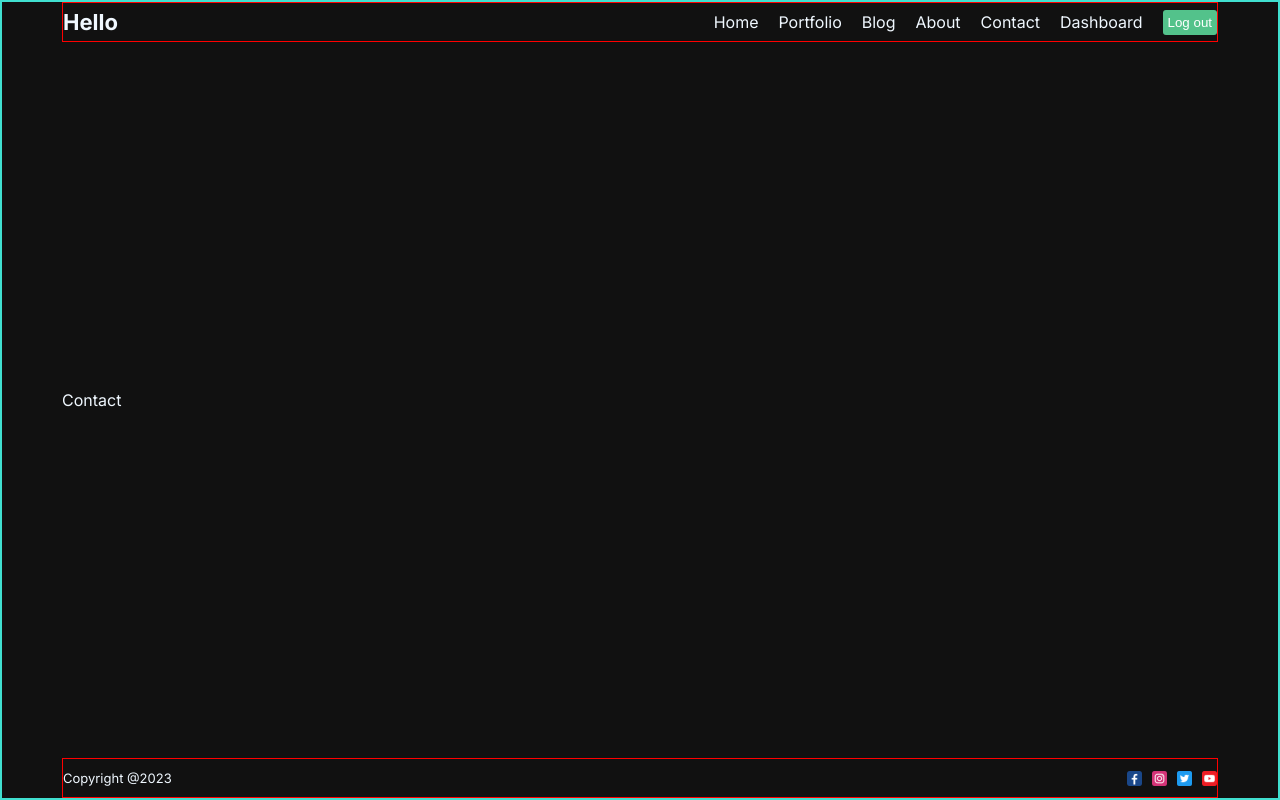
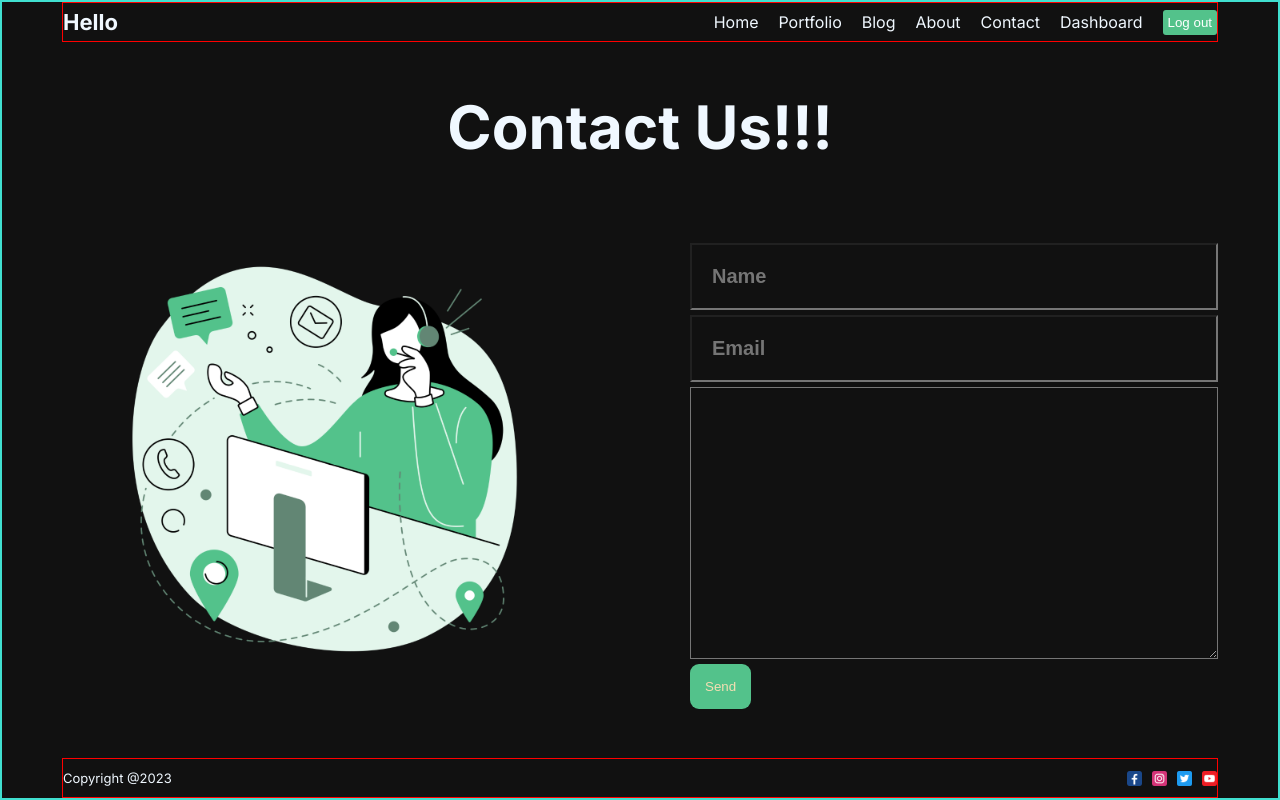
Before and after one commit to ibnbakare/MyBlog, a Next.js app: page /contact in a window 1280 px wide. Built offline with nearby package versions, Linux system fonts and the light colour scheme.

Commit message:
done with About page

```diff
--- a/src/app/contact/page.jsx
+++ b/src/app/contact/page.jsx
@@ -1,8 +1,37 @@
 import React from 'react'
+import styles from "./page.module.css"
+import Image from 'next/image'
+import Button from '@/component/button/button'
 
 const Contact = () => {
   return (
-    <div>Contact</div>
+    <div className ={styles.container}>
+  <h1 className={styles.title}> Contact Us!!! </h1>
+    <div className={styles.content}>
+      <div className={styles.imgContainer}>
+        <Image src = "/contact.png"
+        alt='conatact image'
+        fill={true}
+        className={styles.img}
+        />
+
+
+      </div>
+
+      <form className={styles.textContent}>
+          <input type='text' placeholder='Name' className={styles.input} />
+          <input type='text' placeholder='Email' className={styles.input} />
+          <textarea
+          className={styles.textarea}
+          cols="30"
+          rows="10"
+
+          />
+          <Button title="Send" url="#" />
+      </form>
+
+    </div>
+    </div>
   )
 }
 
--- a/src/app/contact/page.module.css
+++ b/src/app/contact/page.module.css
@@ -0,0 +1,61 @@
+.container{
+    /* display: flex; */
+
+}
+
+.title{
+    font-size: 60px;
+    margin-bottom: 80px;
+    text-align: center;
+}
+
+.content{
+display: flex;
+flex-direction: row;
+align-items: center;
+gap: 100px;
+
+}
+.imgContainer{
+    position: relative;
+    height: 400px;
+    flex: 1;
+}
+.img{
+    object-fit: contain;
+    animation: move 3s infinite ease alternate;
+}
+@keyframes move{
+    from{
+        transform: translateY(-20px);
+    }
+    to{
+        transform: translateY(0) scale(1.0);
+    }
+}
+.textContent{
+flex: 1;
+display: flex;
+flex-direction: column;
+gap: 5px;
+
+
+}
+
+.input, .textarea{
+    background-color: transparent;
+    padding: 20px;
+    font-size: 20px;
+font-weight: bold;
+color: antiquewhite;
+    transition: border-color 0.3s ease-in-out;
+}
+
+.input:hover,.input:focus, .textarea:hover, .textarea:focus{
+    border-color: #53C38B;
+}
+
+.input:focus, .textarea:focus {
+    outline: none;
+    box-shadow: 0 0 5px #007bff;
+  }
--- a/src/app/globals.css
+++ b/src/app/globals.css
@@ -40,4 +40,5 @@ a {
   flex-direction: column;
   justify-content: space-between;
   border: 2px solid turquoise;
+
 }
--- a/src/app/page.module.css
+++ b/src/app/page.module.css
@@ -20,7 +20,17 @@
 
 
 
+  animation: move 3s infinite ease alternate;
 }
+@keyframes move{
+    from{
+        transform: translateY(-20px);
+    }
+    to{
+        transform: translateY(10);
+    }
+}
+
 .title{
 font-size: 70px;
 background: linear-gradient(to bottom, #194c33, #bbb );
--- a/src/component/button/page.module.css
+++ b/src/component/button/page.module.css
@@ -1,7 +1,7 @@
 .btn{
 
     width: fit-content;
-    padding: 20px;
+    padding: 15px;
     border-radius: 9px;
     border: none;
     color: wheat;
--- a/src/component/navbar/navbar.module.css
+++ b/src/component/navbar/navbar.module.css
@@ -4,6 +4,8 @@
     justify-content: space-between;
     height: 40px;
     align-items: center;
+
+
 }
 
 .logo {
```
Also changed, not shown: src/app/about/page.module.css (+5 -2 lines), src/app/portfoilo/[category]/page.jsx (deleted, +0 -9 lines), src/app/portfolio/[category]/page.jsx (added, +9 -0 lines), src/app/portfolio/layout.jsx (renamed from src/app/portfoilo/layout.jsx), src/app/portfolio/page.jsx (renamed from src/app/portfoilo/page.jsx), src/app/portfolio/page.module.css (renamed from src/app/portfoilo/page.module.css).
